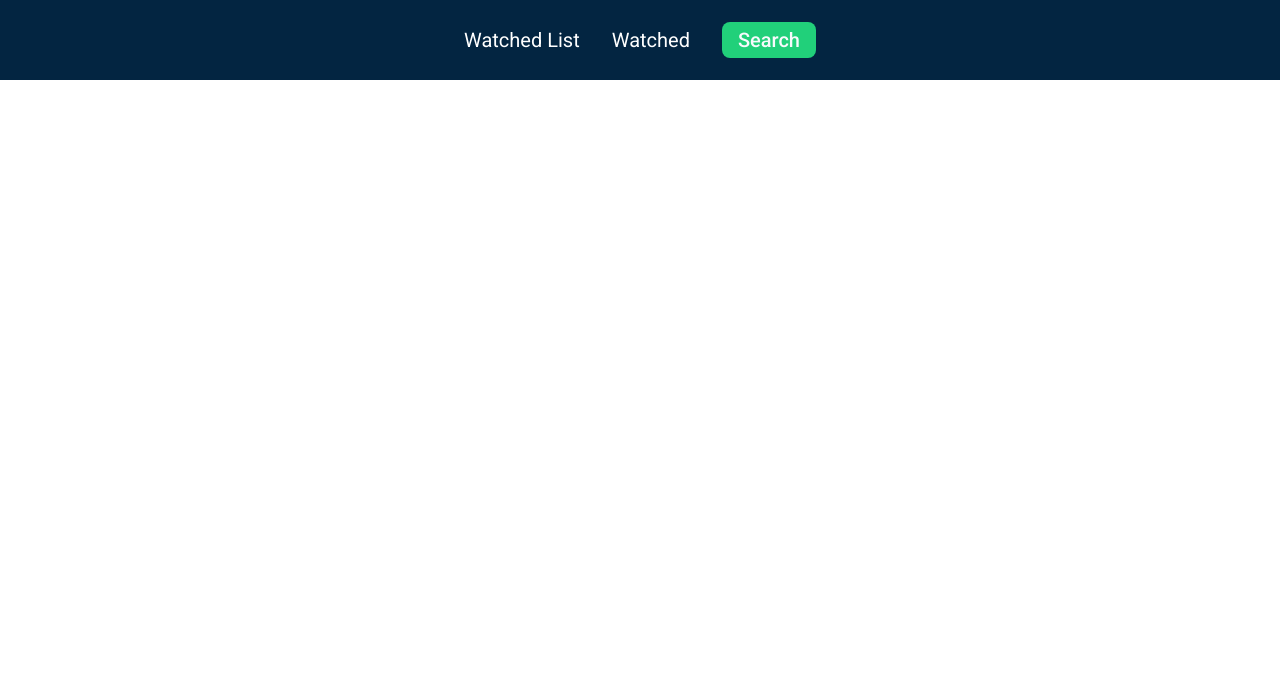
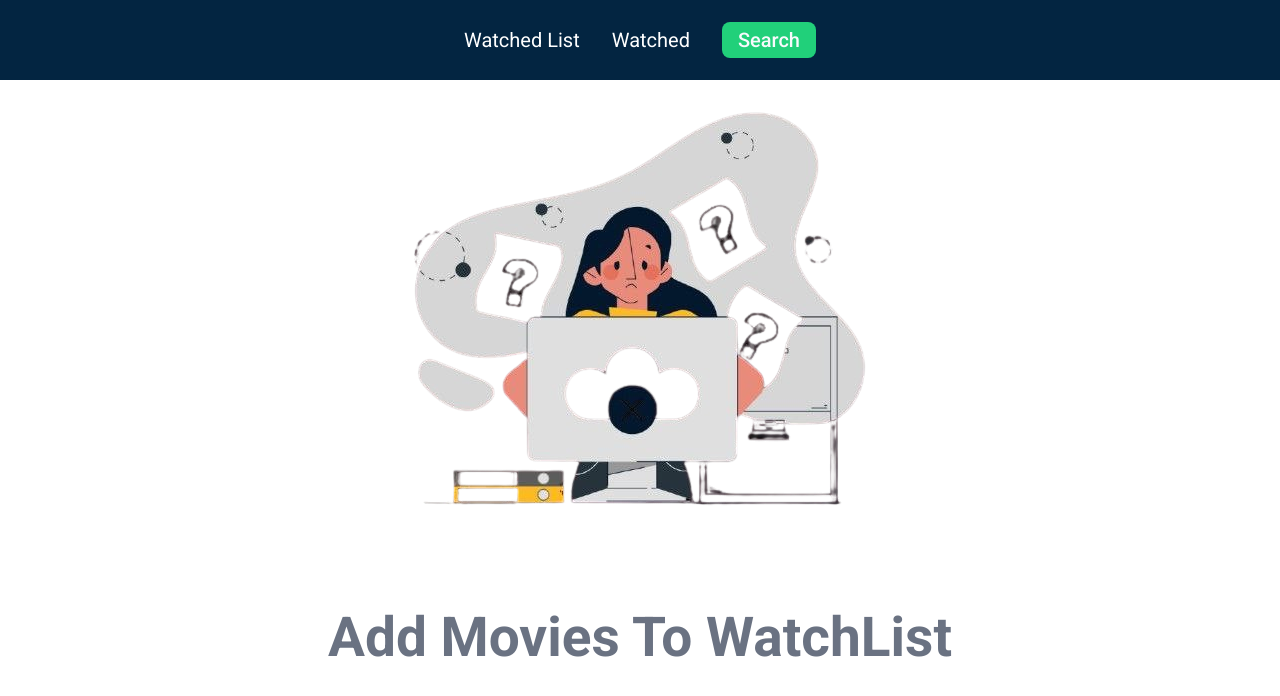
Before and after one commit to Nadwa-soufi2000/Movies-app, a React (Vite) app: page / in a window 1280 px wide. Shown: the top 696 px of the page. Built offline with nearby package versions, Linux system fonts and the light colour scheme.

Commit message:
'update'

```diff
--- a/src/components/MovieCard.tsx
+++ b/src/components/MovieCard.tsx
@@ -22,7 +22,8 @@ import {CheckCircle} from 'lucide-react'
 export default function MovieCard({imdbID , Title , Poster , Year} : MovieObject)
 {
    const { MovieAction } = useMovieContext();
-   const[add , setAdd] = useState("")
+   // eslint-disable-next-line @typescript-eslint/no-explicit-any
+   const[add , setAdd] = useState<any>("")
 
    const AddToWatched = () =>
    {
@@ -63,7 +64,7 @@ export default function MovieCard({imdbID , Title , Poster , Year} : MovieObject
        <Dialog open={add} onOpenChange={setAdd}>
           <DialogContent className="flex flex-col justify-center items-center gap-4">
                <CheckCircle className="text-[#21d07a] text-32"/>
-               <p className="text-[#032541] font-semibold">Your Changes has added successfully</p>
+               <p className="text-[#032541] font-semibold"> has added successfully</p>
           </DialogContent>
         </Dialog>
        </>
--- a/src/pages/WatchList.tsx
+++ b/src/pages/WatchList.tsx
@@ -6,14 +6,17 @@ import { Card,
          CardHeader,
          CardTitle
          } from "@/components/ui/card"
-import { Eye, X } from "lucide-react"
+import { EyeOff, X } from "lucide-react"
 
 export default function WatchList()
 {
     const { WatchList } = useMovieContext()
 
     return(
-        <div className="flex flex-wrap items-center justify-center gap-8 w-[80%] my-6 mx-auto">
+      <>
+      {
+         WatchList.length > 0 ?
+          <div className="flex flex-wrap items-center justify-center gap-8 w-[80%] my-6 mx-auto">
             {
                WatchList.map((item , index) => {
                   return(
@@ -27,12 +30,19 @@ export default function WatchList()
                        </CardContent>
                         <CardFooter className="flex justify-center gap-3">
                             <X className="w-8 h-8 text-[#21d07a]" />
-                            <Eye className="w-8 h-8 text-[#21d07a]" />
+                            <EyeOff className="w-8 h-8 text-[#21d07a]" />
                        </CardFooter>
                     </Card>
                   )
                })
             }
         </div>
+        :
+        <div className="flex flex-col justify-center items-center gap-4">
+           <img src="/search.png" className="w-125 h-125"/>
+           <p className="text-gray-500 font-bold text-[55px]">Add Movies To WatchList</p>
+        </div>
+      }
+     </>
     )
 }
--- a/src/pages/Watched.tsx
+++ b/src/pages/Watched.tsx
@@ -8,11 +8,12 @@ import { Card,
         } from "@/components/ui/card"
 import { Eye, X } from "lucide-react"
 import {MOVE_TO_WATCHLIST , REMOVE_MOVIE_FROM_WATCHED} from '@/components/context/Actions'
+import type { MovieObject } from "@/types/types-data"
 export default function WatchedMovies()
 {
     const { Watched , MovieAction } = useMovieContext()
 
-    const MoveToWatchList = (movie) =>
+    const MoveToWatchList = (movie : MovieObject) =>
     {
        MovieAction({
          type: MOVE_TO_WATCHLIST,
@@ -20,7 +21,7 @@ export default function WatchedMovies()
        })
     }
 
-    const RemoveFromWatched = (movie) =>
+    const RemoveFromWatched = (movie : MovieObject) =>
     {
          MovieAction({
            type: REMOVE_MOVIE_FROM_WATCHED,
```
Also changed, not shown: public/search.png (added).
